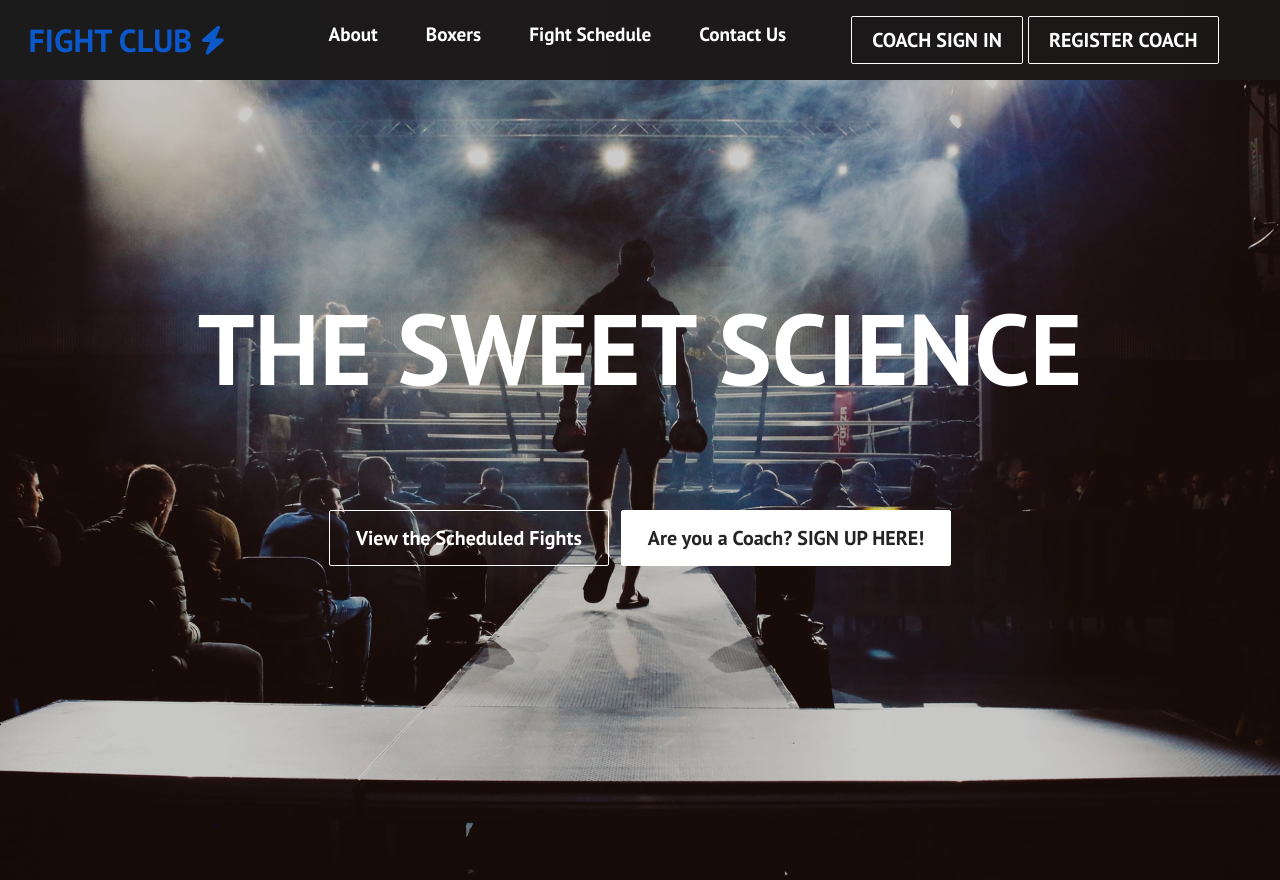
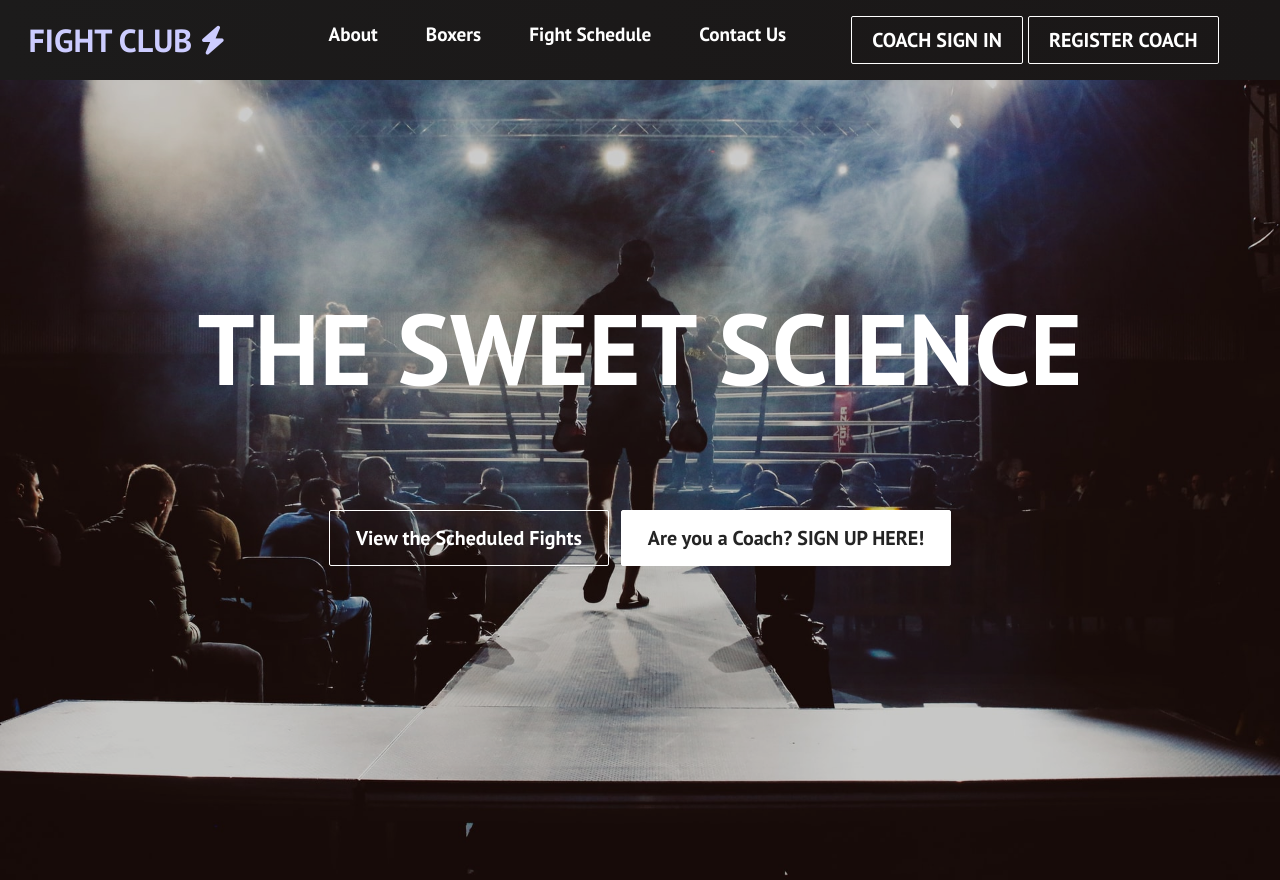
Before and after one commit to ZaidYounan/fight-club, a React (Create React App) app: page / in a window 1280 px wide. In both pictures the pointer is over the link "FIGHT CLUB". Built offline with nearby package versions, Linux system fonts and the light colour scheme; what activestorage would draw is missing.

Commit message:
Edit button hover styling

```diff
--- a/public/index.html
+++ b/public/index.html
@@ -2,6 +2,7 @@
 <html lang="en">
   <head>
     <meta charset="utf-8" />
+    <link href="https://cdn.jsdelivr.net/npm/bootstrap@5.0.2/dist/css/bootstrap.min.css" rel="stylesheet" integrity="sha384-EVSTQN3/azprG1Anm3QDgpJLIm9Nao0Yz1ztcQTwFspd3yD65VohhpuuCOmLASjC" crossorigin="anonymous">
     <link rel="icon" href="%PUBLIC_URL%/favicon.ico" />
     <meta name="viewport" content="width=device-width, initial-scale=1" />
     <meta name="theme-color" content="#000000" />
@@ -15,7 +16,6 @@
       manifest.json provides metadata used when your web app is installed on a
       user's mobile device or desktop. See https://developers.google.com/web/fundamentals/web-app-manifest/
     -->
-    <link href="https://cdn.jsdelivr.net/npm/bootstrap@5.0.2/dist/css/bootstrap.min.css" rel="stylesheet" integrity="sha384-EVSTQN3/azprG1Anm3QDgpJLIm9Nao0Yz1ztcQTwFspd3yD65VohhpuuCOmLASjC" crossorigin="anonymous">
     <link rel="manifest" href="%PUBLIC_URL%/manifest.json" />
     <!--
       Notice the use of %PUBLIC_URL% in the tags above.
--- a/src/App.css
+++ b/src/App.css
@@ -4,3 +4,8 @@
   padding: 0;
   font-family: 'PT Sans', sans-serif;
 }
+
+a:hover {
+  color:#ccccff;
+  text-decoration: none;
+}
--- a/src/components/Navbar.js
+++ b/src/components/Navbar.js
@@ -2,6 +2,7 @@ import React, { useState, useEffect } from 'react'
 import { Link } from 'react-router-dom';
 import { Button } from './Button';
 import './Navbar.css';
+import '../App.css';
 import { signOut } from '../api/auth';
 
 function Navbar() {
```
